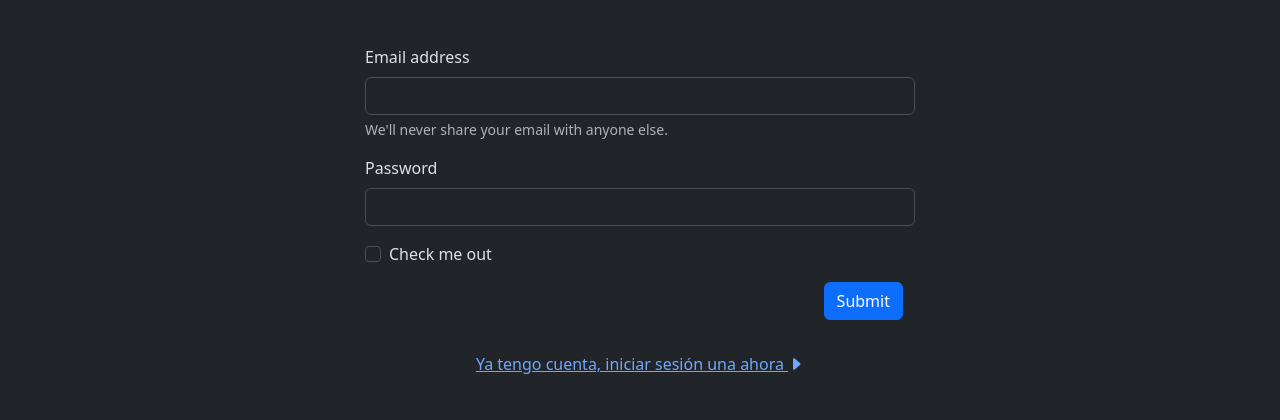
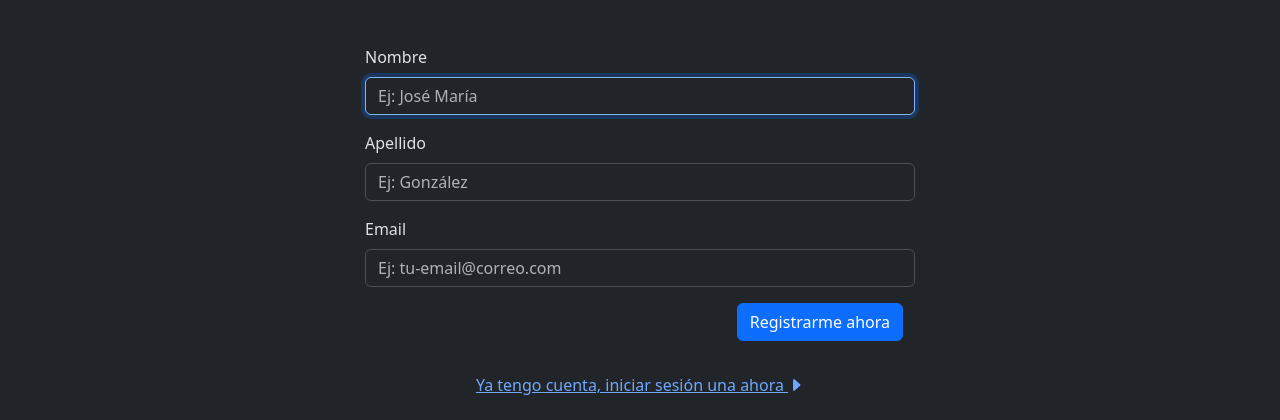
Before and after one commit to coxmau77/online-shop, a website: page public/signup.html in a window 1280 px wide. Shown: the part 195-615 px from the top of the page. Drawn offline with nearby package versions, Linux system fonts and the light colour scheme.

Commit message:
chore: trabajando en signup

```diff
--- /dev/null
+++ b/public/js/signup.js
@@ -0,0 +1 @@
+console.log("object");
--- a/public/signup.html
+++ b/public/signup.html
@@ -61,22 +61,25 @@
             <p>Dar de alta a usuarios</p>
         </div>
 
-        <form data-form>
+        <form id="crearUsuarioForm" data-form>
+
             <div class="mb-3">
-                <label for="exampleInputEmail1" class="form-label">Email address</label>
-                <input type="email" class="form-control" id="exampleInputEmail1" aria-describedby="emailHelp">
-                <div id="emailHelp" class="form-text">We'll never share your email with anyone else.</div>
+                <label for="nombre" class="form-label">Nombre</label>
+                <input type="text" class="form-control" id="nombre" placeholder="Ej: José María" autofocus required>
             </div>
+
             <div class="mb-3">
-                <label for="exampleInputPassword1" class="form-label">Password</label>
-                <input type="password" class="form-control" id="exampleInputPassword1">
+                <label for="apellido" class="form-label">Apellido</label>
+                <input type="text" class="form-control" id="apellido" placeholder="Ej: González" required>
             </div>
-            <div class="mb-3 form-check">
-                <label class="form-check-label" for="exampleCheck1">Check me out</label>
-                <input type="checkbox" class="form-check-input" id="exampleCheck1">
+
+            <div class="mb-3">
+                <label for="email" class="form-label">Email</label>
+                <input type="email" class="form-control" id="email" placeholder="Ej: tu-email@correo.com">
             </div>
+
             <div class="container text-end">
-                <button type="submit" class="btn btn-primary">Submit</button>
+                <button type="submit" class="btn btn-primary">Registrarme ahora</button>
             </div>
         </form>
 
@@ -187,7 +190,7 @@
         integrity="sha384-YvpcrYf0tY3lHB60NNkmXc5s9fDVZLESaAA55NDzOxhy9GkcIdslK1eN7N6jIeHz"
         crossorigin="anonymous"></script>
     <!-- My script -->
-    <script src="./js/shop.js"></script>
+    <script src="./js/signup.js"></script>
 
     <script>
 
```
Also changed, not shown: db/bd.js (+4 -3 lines).
